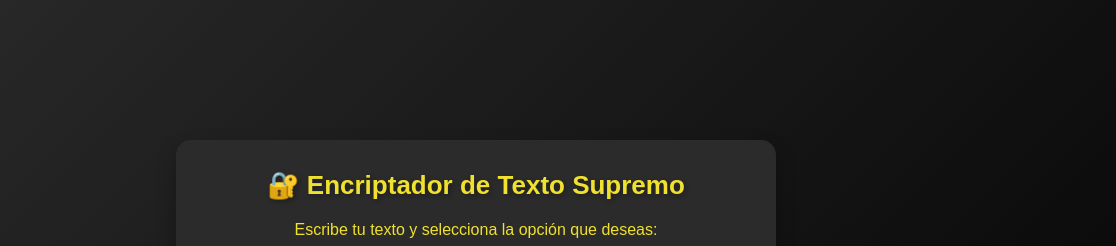
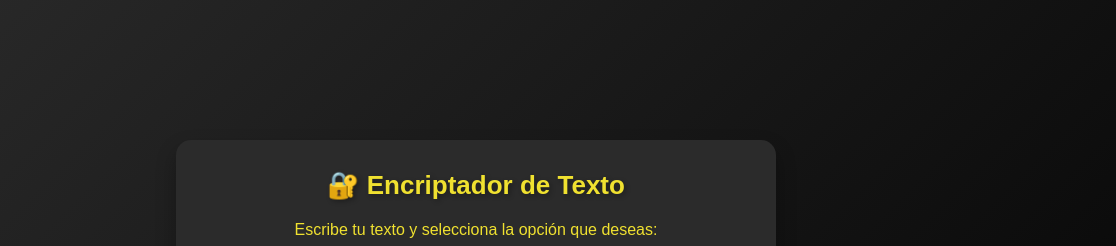
Before and after one commit to Nicoletoposada/Encriptador-de-texto, a plain HTML site: page index.html in a window 1280 px wide. Shown: the top 246 px of the page, 164-1280 px from the left. Drawn offline with Linux system fonts and the light colour scheme.

Commit message:
Renombrar

```diff
--- a/index.html
+++ b/index.html
@@ -8,7 +8,7 @@
 </head>
 <body>
     <div class="contenedor">
-        <h1>🔐 Encriptador de Texto Supremo</h1>
+        <h1>🔐 Encriptador de Texto</h1>
         <p>Escribe tu texto y selecciona la opción que deseas:</p>
 
         <textarea id="inputText" placeholder="Escribe tu texto aquí..." spellcheck="false"></textarea>
--- a/styles.css
+++ b/styles.css
@@ -1,4 +1,4 @@
-/* Diseño global */
+/*Diseño global*/
 * {
     margin: 0;
     padding: 0;
```
